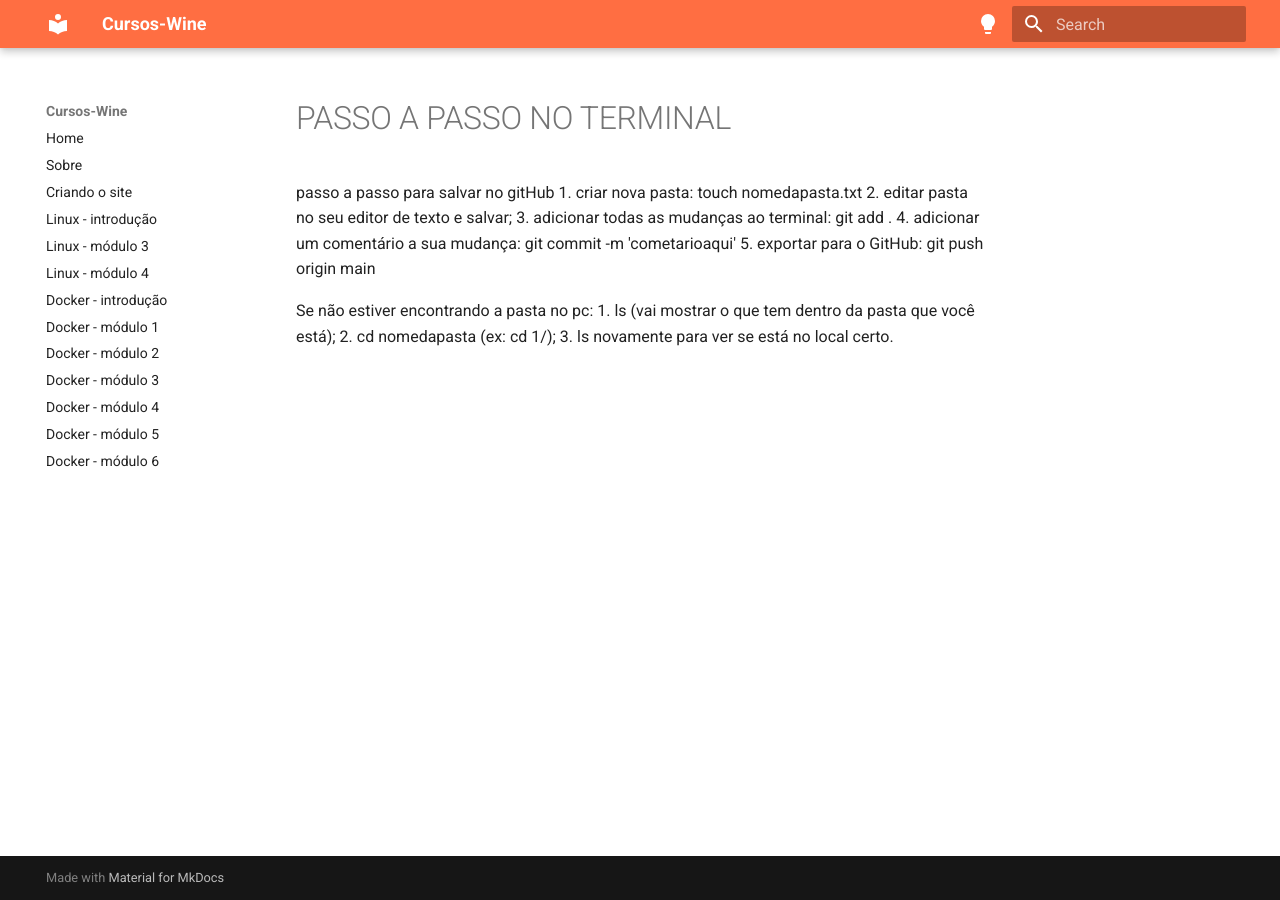
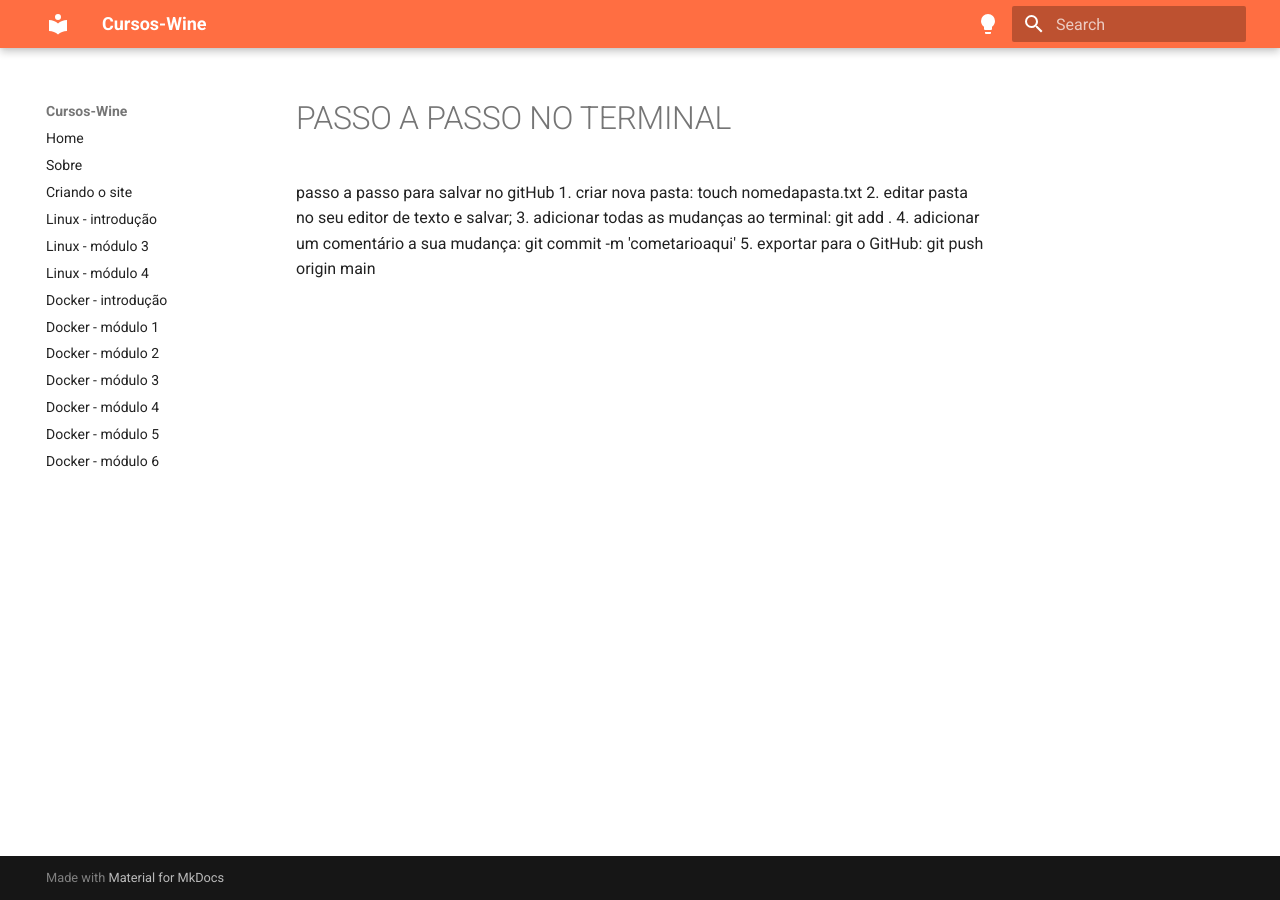
Before and after one commit to beatrizafonso/1, an MkDocs documentation site: the page built from docs/AnotacoesIniciais.md, in a window 1280 px wide. Built offline with MkDocs 1.6.1 and Material for MkDocs 9.7.7, drawn with Linux system fonts in a browser that asks for light colours.

Commit message:
[correção]

```diff
--- a/docs/AnotacoesIniciais.md
+++ b/docs/AnotacoesIniciais.md
@@ -6,8 +6,3 @@ passo a passo para salvar no gitHub
 3. adicionar todas as mudanças ao terminal: git add .
 4. adicionar um comentário a sua mudança: git commit -m 'cometarioaqui'
 5. exportar para o GitHub: git push origin main
-
-Se não estiver encontrando a pasta no pc:
-1. ls (vai mostrar o que tem dentro da pasta que você está);
-2. cd nomedapasta (ex: cd 1/);
-3. ls novamente para ver se está no local certo.
```
